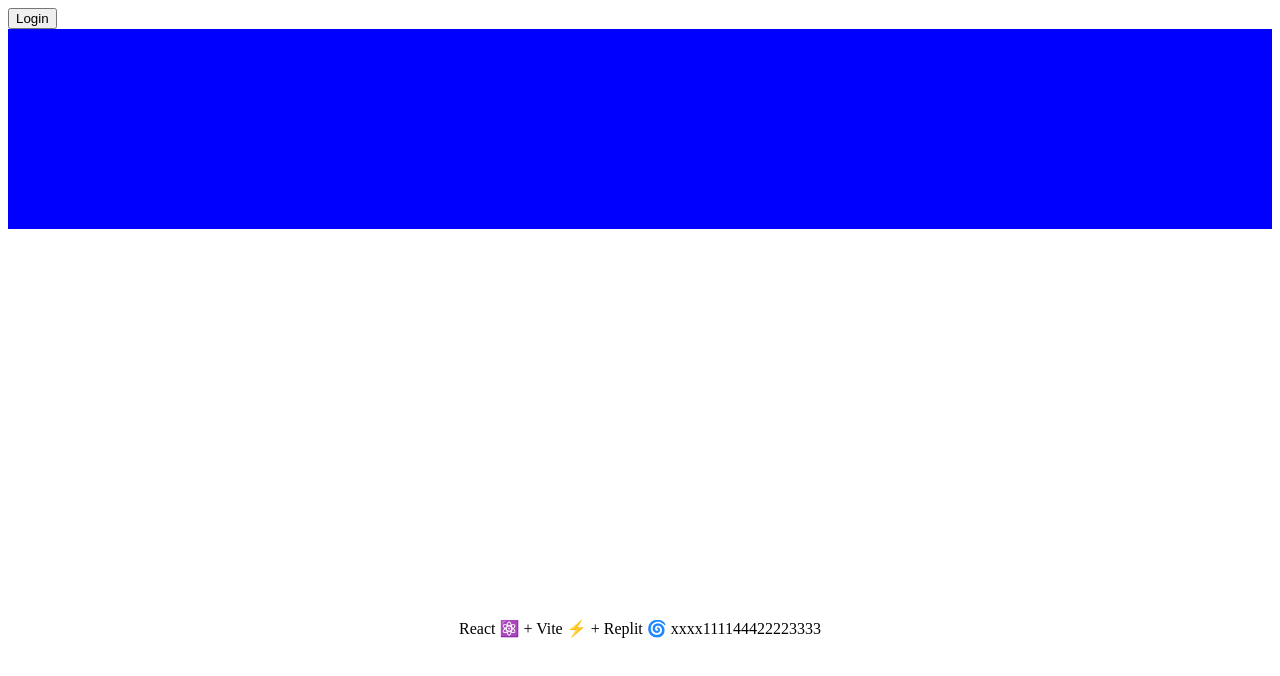
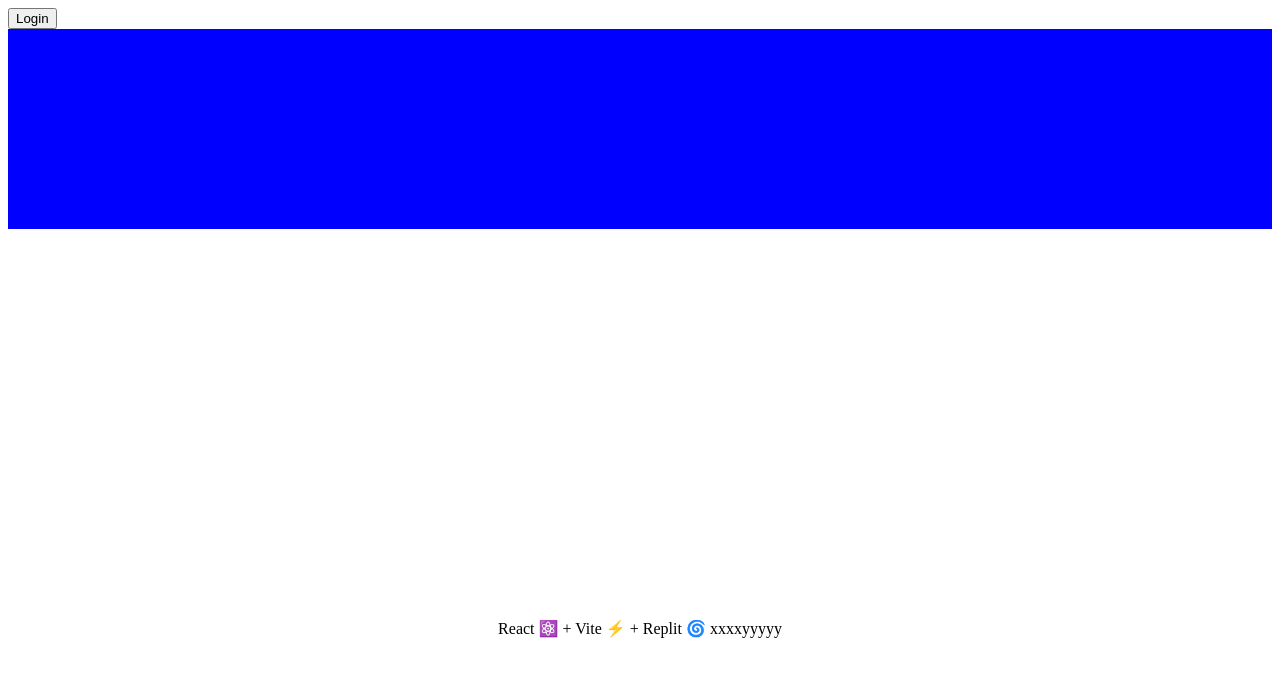
Before and after one commit to SunPeter/Replit, a React (Vite) app: page / in a window 1280 px wide. Shown: the top 676 px of the page. Built offline with nearby package versions, Linux system fonts and the light colour scheme.

Commit message:
refactor: test branch

```diff
--- a/src/App.tsx
+++ b/src/App.tsx
@@ -1,7 +1,7 @@
 import styled from 'styled-components';
 import './App.css'
 
-const MyDiv = styled.div `
+const MyDiv = styled.div`
   height: 200px;
   background: blue;
 `
@@ -9,7 +9,7 @@ export default function App() {
   return (
     <main>
       <MyDiv />
-      React ⚛️ + Vite ⚡ + Replit 🌀 xxxx111144422223333
+      React ⚛️ + Vite ⚡ + Replit 🌀 xxxxyyyyy
     </main>
   )
 }
```
